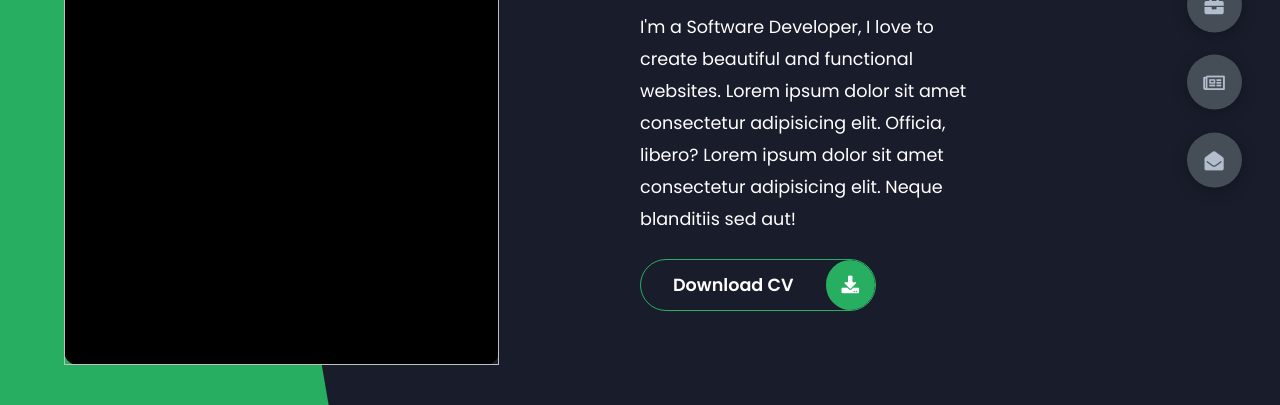
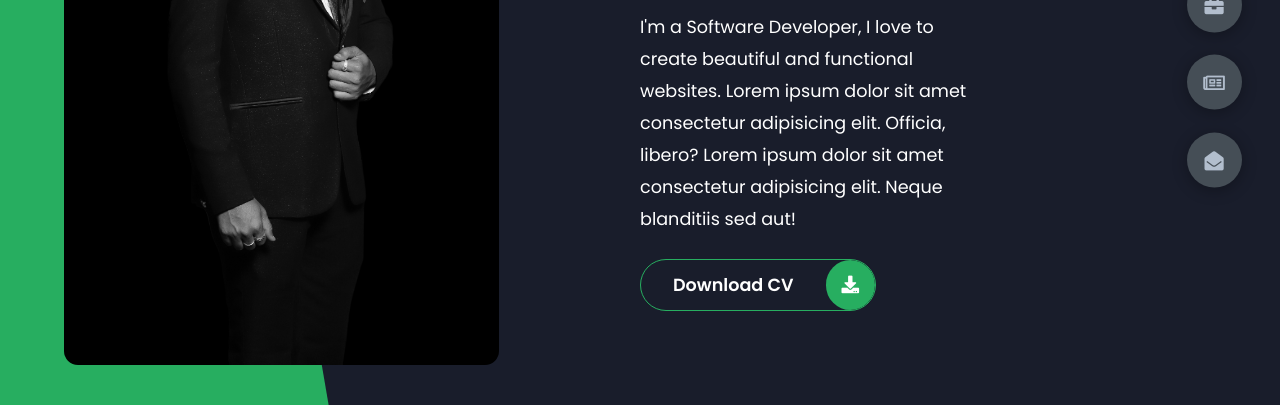
Before and after one commit to swastik1112/swaswebsite.github.io, a plain HTML site: page index.html in a window 1280 px wide. Shown: the part 395-800 px from the top of the page. Drawn offline with Linux system fonts and the light colour scheme; a script that the page names is missing.

Commit message:
Update index.html

```diff
--- a/index.html
+++ b/index.html
@@ -17,7 +17,7 @@
             <div class="left-header">
                 <div class="h-shape"></div>
                 <div class="image">
-                    <img src="img/hero.png" alt="">
+                    <img src="swas.png" alt="">
                 </div>
             </div>
             <div class="right-header">
```
